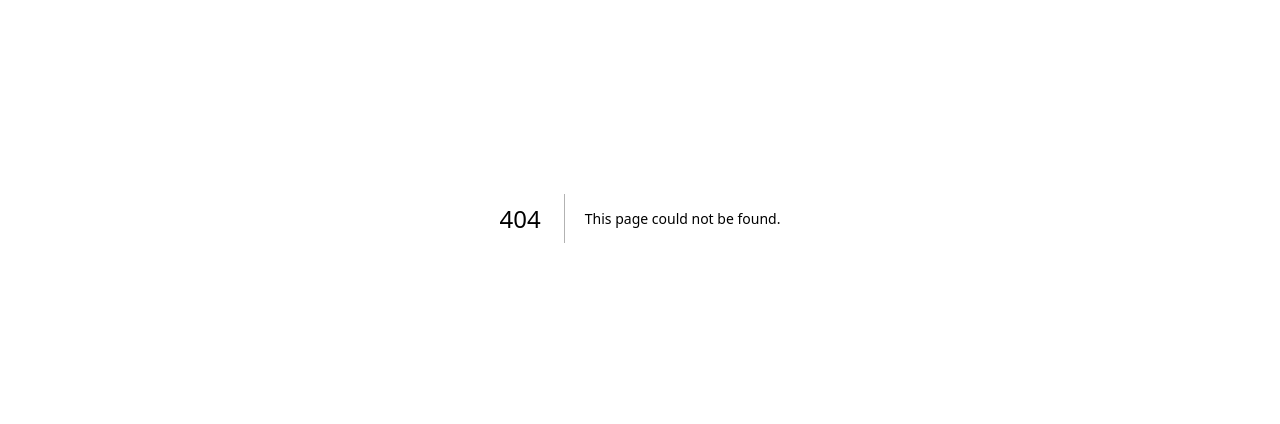
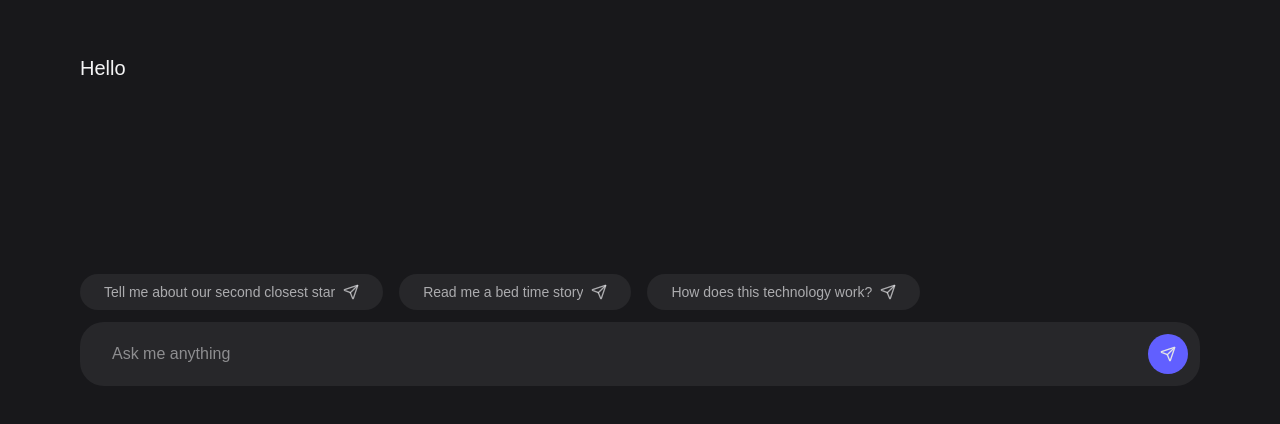
Before and after one commit to sutigit/stream-cadence, a Next.js app in the folder apps/web/: page /sandbox/stored-completion-stream in a window 1280 px wide. Before the commit this address had no page. Shown: the part 182-606 px from the top of the page. Built offline with nearby package versions, Linux system fonts and the light colour scheme; a web font is replaced by a local one.

Commit message:
create sandbox

```diff
--- /dev/null
+++ b/apps/web/app/sandbox/completion-stream/page.tsx
@@ -0,0 +1,49 @@
+'use client';
+
+import { useEffect, useRef, useState } from "react";
+import ChatInput from "@/components/chat-input";
+
+import "../../cadence.css"
+import { useScroll } from "@/hooks/use-scroll";
+
+
+export default function Home() {
+    const [input, setInput] = useState<string>("");
+    const [texts, setTexts] = useState()
+    const [loading, setLoading] = useState(false);
+    const scrollRef = useRef<HTMLDivElement>(null);
+    useScroll(scrollRef, texts)
+
+
+    async function onSubmit(e: React.FormEvent) {
+        e.preventDefault();
+        if (!input.trim()) return;
+
+        setInput("");
+        setLoading(true);
+
+        try {
+
+
+        } finally {
+            setLoading(false);
+        }
+    }
+
+
+    return (
+        <main className="container mx-auto h-screen max-h-screen min-h-screen flex">
+            <section className="px-20 flex-2 h-full flex flex-col justify-center items-center">
+                <div
+                    className="w-full flex mb-20 overflow-y-scroll h-[9rem] whitespace-pre-wrap pr-8 scroll-bar"
+                    ref={scrollRef}
+                >
+                    <p className="text-xl leading-9">
+                        Hello
+                    </p>
+                </div>
+                <ChatInput onSubmit={onSubmit} input={input} setInput={setInput} />
+            </section>
+        </main>
+    );
+}
--- /dev/null
+++ b/apps/web/app/sandbox/conversation-stream/page.tsx
@@ -0,0 +1,49 @@
+'use client';
+
+import { useEffect, useRef, useState } from "react";
+import ChatInput from "@/components/chat-input";
+
+import "../../cadence.css"
+import { useScroll } from "@/hooks/use-scroll";
+
+
+export default function Home() {
+    const [input, setInput] = useState<string>("");
+    const [texts, setTexts] = useState()
+    const [loading, setLoading] = useState(false);
+    const scrollRef = useRef<HTMLDivElement>(null);
+    useScroll(scrollRef, texts)
+
+
+    async function onSubmit(e: React.FormEvent) {
+        e.preventDefault();
+        if (!input.trim()) return;
+
+        setInput("");
+        setLoading(true);
+
+        try {
+
+
+        } finally {
+            setLoading(false);
+        }
+    }
+
+
+    return (
+        <main className="container mx-auto h-screen max-h-screen min-h-screen flex">
+            <section className="px-20 flex-2 h-full flex flex-col justify-center items-center">
+                <div
+                    className="w-full flex mb-20 overflow-y-scroll h-[9rem] whitespace-pre-wrap pr-8 scroll-bar"
+                    ref={scrollRef}
+                >
+                    <p className="text-xl leading-9">
+                        Hello
+                    </p>
+                </div>
+                <ChatInput onSubmit={onSubmit} input={input} setInput={setInput} />
+            </section>
+        </main>
+    );
+}
--- a/apps/web/app/sandbox/page.tsx
+++ b/apps/web/app/sandbox/page.tsx
@@ -1,48 +1,30 @@
-'use client';
-
-import { useEffect, useRef, useState } from "react";
-import ChatInput from "../../components/chat-input";
-
-import "./cadence.css"
-import { useScroll } from "@/hooks/use-scroll";
-
+import { Button } from "@/components/ui/button";
+import Link from "next/link";
 
 export default function Home() {
-    const [input, setInput] = useState<string>("");
-    const [texts, setTexts] = useState()
-    const [loading, setLoading] = useState(false);
-    const scrollRef = useRef<HTMLDivElement>(null);
-    useScroll(scrollRef, texts)
-
-
-    async function onSubmit(e: React.FormEvent) {
-        e.preventDefault();
-        if (!input.trim()) return;
-
-        setInput("");
-        setLoading(true);
-
-        try {
-
-
-        } finally {
-            setLoading(false);
-        }
-    }
 
 
     return (
-        <main className="container mx-auto h-screen max-h-screen min-h-screen flex">
-            <section className="px-20 flex-2 h-full flex flex-col justify-center items-center">
-                <div
-                    className="w-full flex mb-20 overflow-y-scroll h-[9rem] whitespace-pre-wrap pr-8 scroll-bar"
-                    ref={scrollRef}
-                >
-                    <p className="text-xl leading-9">
-                        Hello
-                    </p>
+        <main className="container mx-auto h-screen max-h-screen min-h-screen flex items-center justify-center">
+            <section>
+                <h1 className="text-4xl text-center">Sandbox</h1>
+                <div className="flex gap-5 mt-5">
+                    <Button className="rounded-full">
+                        <Link href="/sandbox/text-stream">text-stream</Link>
+                    </Button>
+
+                    <Button className="rounded-full">
+                        <Link href="/sandbox/completion-stream">completion-stream</Link>
+                    </Button>
+
+                    <Button className="rounded-full">
+                        <Link href="/sandbox/stored-completion-stream">stored-completion-stream</Link>
+                    </Button>
+
+                    <Button className="rounded-full">
+                        <Link href="/sandbox/conversation-stream">conversation-stream</Link>
+                    </Button>
                 </div>
-                <ChatInput onSubmit={onSubmit} input={input} setInput={setInput} />
             </section>
         </main>
     );
--- /dev/null
+++ b/apps/web/app/sandbox/stored-completion-stream/page.tsx
@@ -0,0 +1,49 @@
+'use client';
+
+import { useEffect, useRef, useState } from "react";
+import ChatInput from "@/components/chat-input";
+
+import "../../cadence.css"
+import { useScroll } from "@/hooks/use-scroll";
+
+
+export default function Home() {
+    const [input, setInput] = useState<string>("");
+    const [texts, setTexts] = useState()
+    const [loading, setLoading] = useState(false);
+    const scrollRef = useRef<HTMLDivElement>(null);
+    useScroll(scrollRef, texts)
+
+
+    async function onSubmit(e: React.FormEvent) {
+        e.preventDefault();
+        if (!input.trim()) return;
+
+        setInput("");
+        setLoading(true);
+
+        try {
+
+
+        } finally {
+            setLoading(false);
+        }
+    }
+
+
+    return (
+        <main className="container mx-auto h-screen max-h-screen min-h-screen flex">
+            <section className="px-20 flex-2 h-full flex flex-col justify-center items-center">
+                <div
+                    className="w-full flex mb-20 overflow-y-scroll h-[9rem] whitespace-pre-wrap pr-8 scroll-bar"
+                    ref={scrollRef}
+                >
+                    <p className="text-xl leading-9">
+                        Hello
+                    </p>
+                </div>
+                <ChatInput onSubmit={onSubmit} input={input} setInput={setInput} />
+            </section>
+        </main>
+    );
+}
--- /dev/null
+++ b/apps/web/app/sandbox/text-stream/page.tsx
@@ -0,0 +1,49 @@
+'use client';
+
+import { useEffect, useRef, useState } from "react";
+import ChatInput from "@/components/chat-input";
+
+import "../../cadence.css"
+import { useScroll } from "@/hooks/use-scroll";
+
+
+export default function Home() {
+    const [input, setInput] = useState<string>("");
+    const [texts, setTexts] = useState()
+    const [loading, setLoading] = useState(false);
+    const scrollRef = useRef<HTMLDivElement>(null);
+    useScroll(scrollRef, texts)
+
+
+    async function onSubmit(e: React.FormEvent) {
+        e.preventDefault();
+        if (!input.trim()) return;
+
+        setInput("");
+        setLoading(true);
+
+        try {
+
+
+        } finally {
+            setLoading(false);
+        }
+    }
+
+
+    return (
+        <main className="container mx-auto h-screen max-h-screen min-h-screen flex">
+            <section className="px-20 flex-2 h-full flex flex-col justify-center items-center">
+                <div
+                    className="w-full flex mb-20 overflow-y-scroll h-[9rem] whitespace-pre-wrap pr-8 scroll-bar"
+                    ref={scrollRef}
+                >
+                    <p className="text-xl leading-9">
+                        Hello
+                    </p>
+                </div>
+                <ChatInput onSubmit={onSubmit} input={input} setInput={setInput} />
+            </section>
+        </main>
+    );
+}
```
